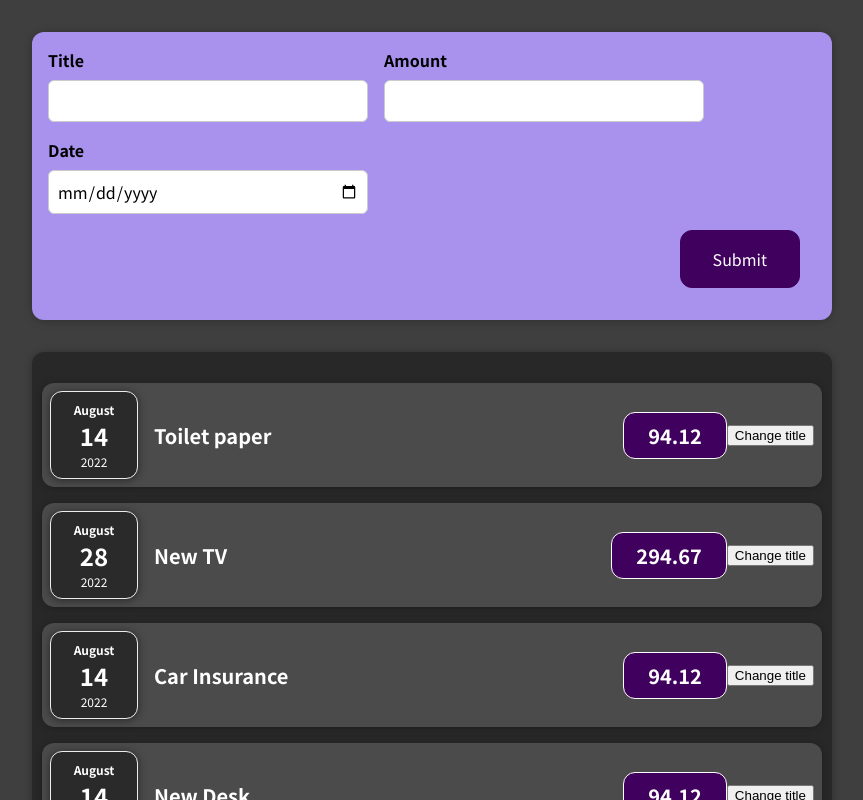
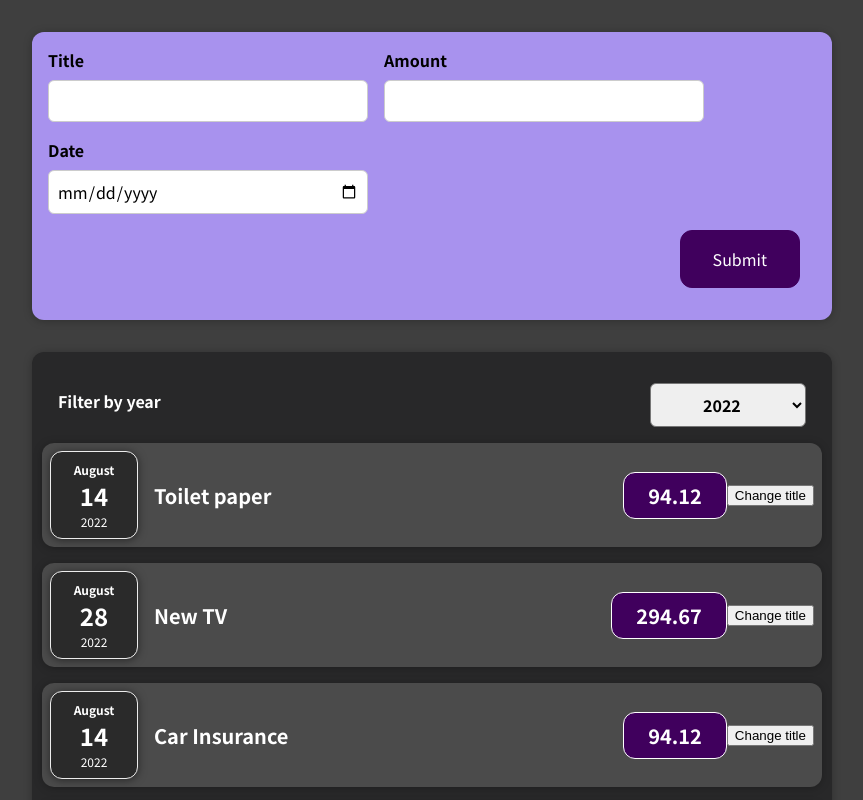
Before and after one commit to lakerser/udemy_newapp, a React (Create React App) app: page / in a window 1280 px wide. Shown: the top 800 px of the page, without its empty margins (208-1071 px from the left). Built offline with nearby package versions, Linux system fonts and the light colour scheme.

Commit message:
udemy_part_4_task_2_filter expences

```diff
--- a/src/components/Expenses/Expenses.jsx
+++ b/src/components/Expenses/Expenses.jsx
@@ -1,9 +1,17 @@
 import Card from '../UI/Card';
 import ExpenceItem from './ExpenceItem.jsx';
+import ExpensesFilter from './ExpensesFilter.jsx';
+import React, { useState } from 'react';
 import './Expenses.css';
 const Expenses = props => {
+    const [year,setYear] = useState('')
+    const onChangeYear = (value) =>{
+        setYear(value)
+    }
     return (
+        <div>
             <Card className="expenses">
+                <ExpensesFilter year={year} setYear={onChangeYear} />
                 <ExpenceItem
                     title={props.items[0].title}
                     amount={props.items[0].amount}
@@ -25,6 +33,7 @@
                     date={props.items[3].date}
                 />
             </Card>
+        </div>
     );
 };
 
--- /dev/null
+++ b/src/components/Expenses/ExpensesFilter.css
@@ -0,0 +1,24 @@
+.expenses-filter {
+  color: white;
+  padding: 0 1rem;
+}
+
+.expenses-filter__control {
+  display: flex;
+  width: 100%;
+  align-items: center;
+  justify-content: space-between;
+  margin: 1rem 0;
+}
+
+.expenses-filter label {
+  font-weight: bold;
+  margin-bottom: 0.5rem;
+}
+
+.expenses-filter select {
+  font: inherit;
+  padding: 0.5rem 3rem;
+  font-weight: bold;
+  border-radius: 6px;
+}
--- /dev/null
+++ b/src/components/Expenses/ExpensesFilter.jsx
@@ -0,0 +1,24 @@
+import React from 'react';
+
+import './ExpensesFilter.css';
+
+const ExpensesFilter = (props) => {
+  const onChangedSelectYear = (event) => {
+    props.setYear(event.target.value);
+  }
+  return (
+    <div className='expenses-filter'>
+      <div className='expenses-filter__control'>
+        <label>Filter by year</label>
+        <select value={props.year} onChange={onChangedSelectYear} >
+          <option value='2022'>2022</option>
+          <option value='2021'>2021</option>
+          <option value='2020'>2020</option>
+          <option value='2019'>2019</option>
+        </select>
+      </div>
+    </div>
+  );
+};
+
+export default ExpensesFilter;
```
Also changed, not shown: 1 other file (tests, documents, lock files or other folders). Lines whose indentation alone changed are shown as unchanged.
